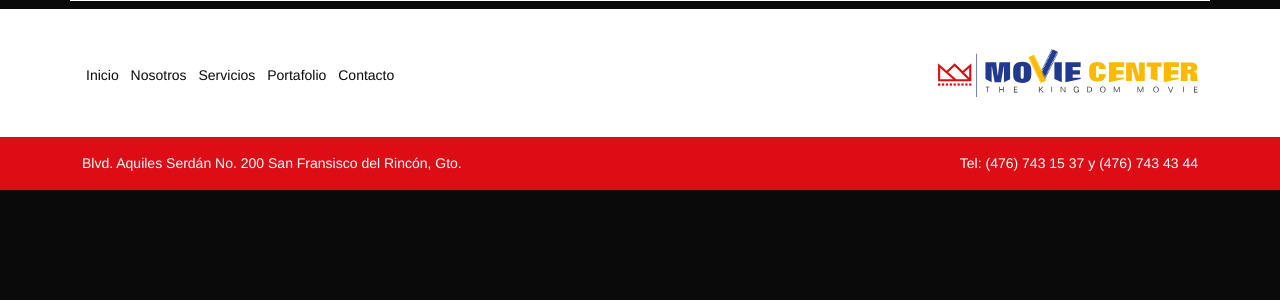
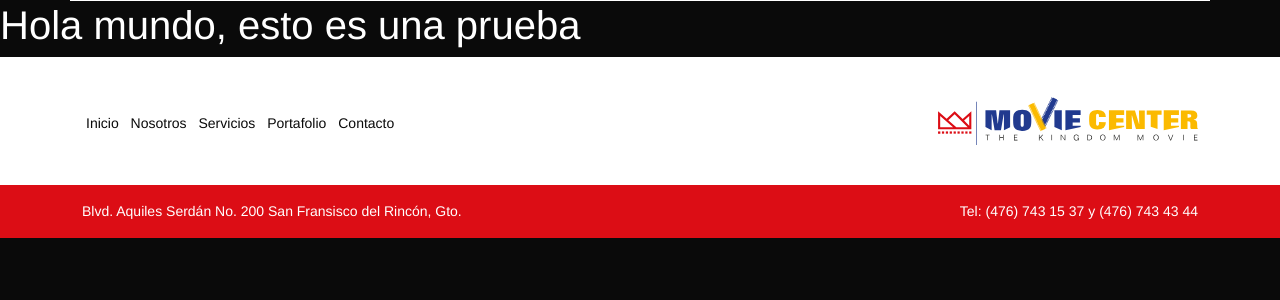
Before and after one commit to dg-omarvt/moviecenter, a PHP site: page / in a window 1280 px wide. Shown: the part 96-396 px from the top of the page. Run offline with PHP 8.4, Linux system fonts and the light colour scheme; some libraries are stand-ins or nearby versions.

Commit message:
prueba
test

```diff
--- a/index.php
+++ b/index.php
@@ -1,7 +1,5 @@
 <?php include('header.php'); ?>
   <body>
-    <h1>
-
-    </h1>
+    <h1>Hola mundo, esto es una prueba</h1>
   </body>
 <?php include('footer.php'); ?>
```
